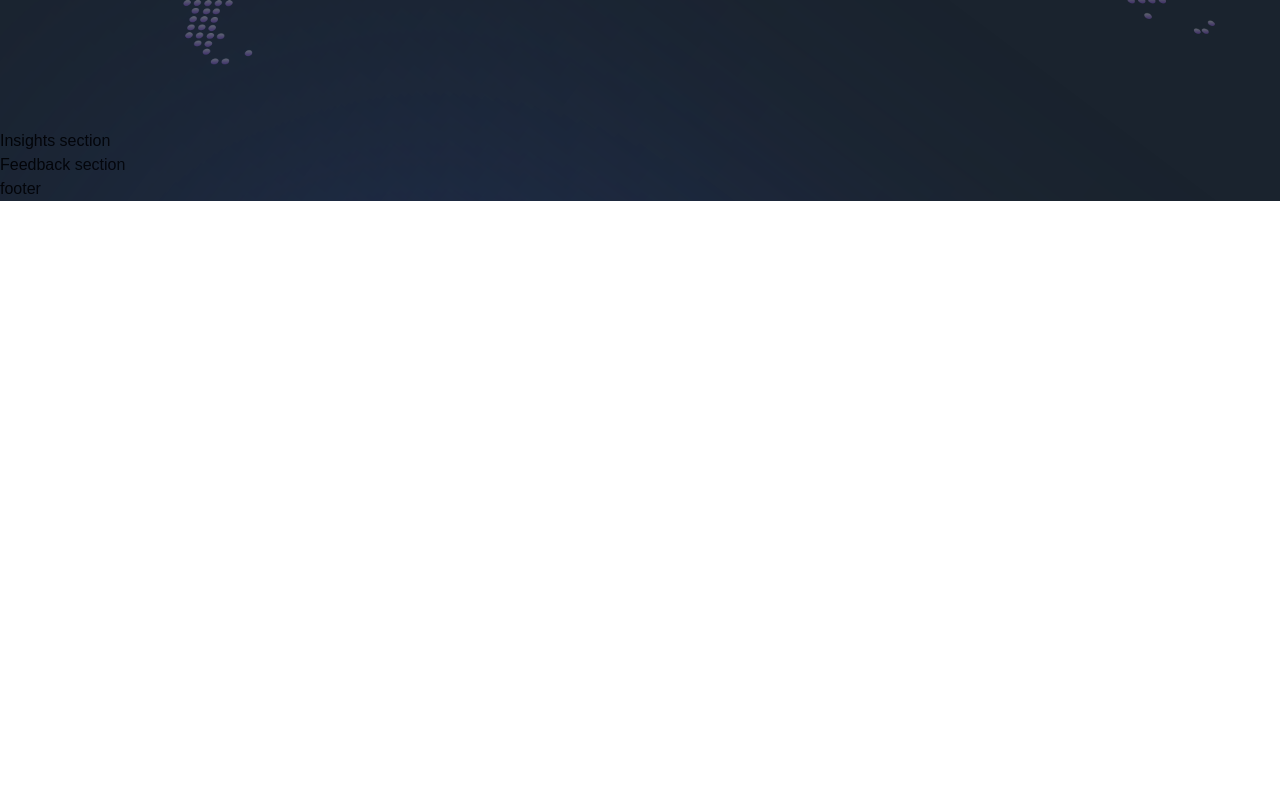
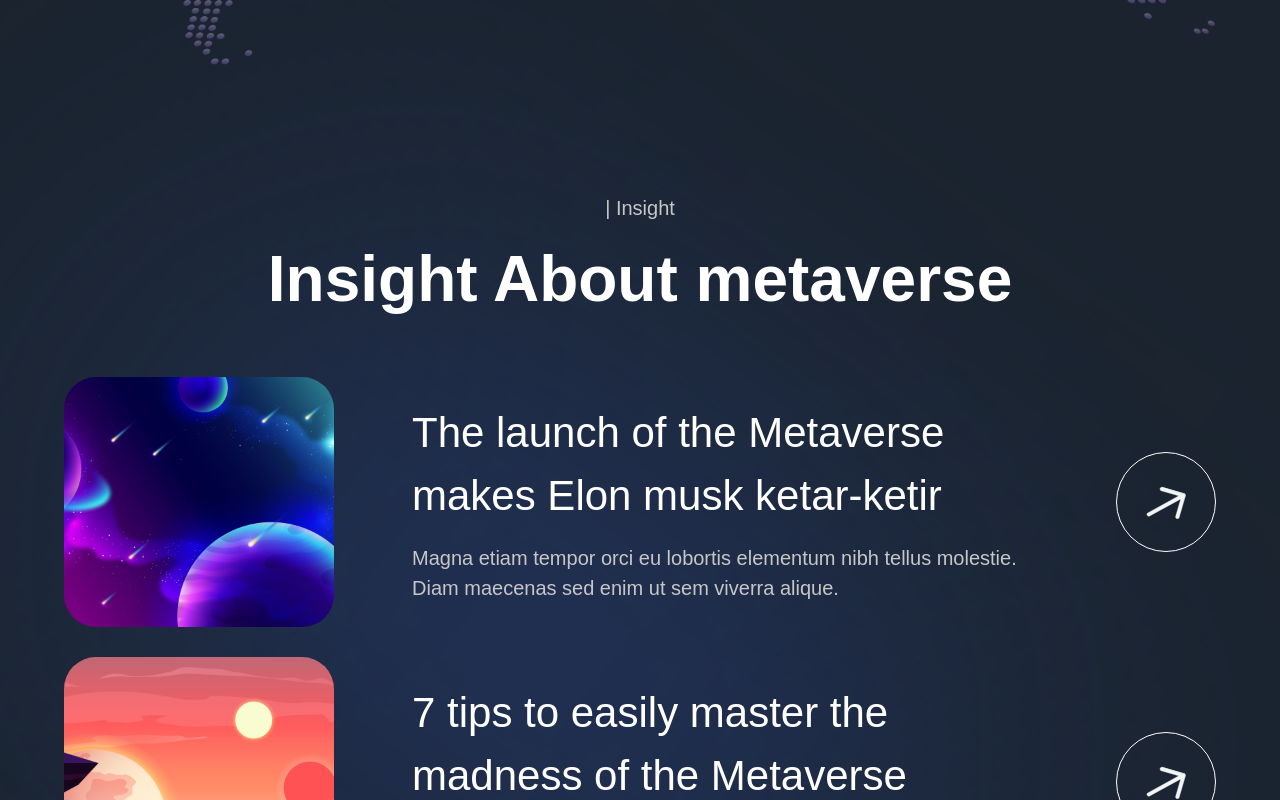
Before and after one commit to naveen-khuntey/metaversus, a Next.js app: page / in a window 1280 px wide. Shown: the part 5020-5820 px from the top of the page. Before the commit the page ends 5221 px from the top, so only its background shows below. Built offline with nearby package versions, Linux system fonts and the light colour scheme; a web font is replaced by a local one.

Commit message:
insight completed

```diff
--- a/components/InsightCard.jsx
+++ b/components/InsightCard.jsx
@@ -1,9 +1,42 @@
 'use client';
 
-const InsightCard = () => (
-  <div>
-    Insight Card
-  </div>
+import { motion } from 'framer-motion';
+import { fadeIn } from '../utils/motion';
+
+const InsightCard = ({ imgUrl, title, subtitle, index }) => (
+  <motion.div
+    variants={fadeIn('up', 'spring', index * 0.5, 1)}
+    className="flex md:flex-row flex-col gap-4"
+  >
+    <img
+      src={imgUrl}
+      alt="planet-01"
+      className="md:w-[270px] w-full h-[250px] rounded-[32px] object-cover"
+    />
+    <div className="w-full flex justify-between items-center">
+      <div className="flex-1 md:ml-[62px] flex flex-col max-w-[650px]">
+        <h4 className="font-normal lg:text-[42px] text-[26px]
+          text-white"
+        >
+          {title}
+        </h4>
+        <p className="mt-[16px] font-normal lg:text-[20px]
+          text-[14px] text-secondary-white"
+        >
+          {subtitle}
+        </p>
+      </div>
+      <div className="lg:flex hidden items-center justify-center
+        w-[100px] h-[100px] rounded-full bg-transparent border-[1px] border-white"
+      >
+        <img
+          src="arrow.svg"
+          alt="arrow"
+          className="w-[40%] h-[40%] object-contain"
+        />
+      </div>
+    </div>
+  </motion.div>
 );
 
 export default InsightCard;
--- a/sections/Insights.jsx
+++ b/sections/Insights.jsx
@@ -1,8 +1,39 @@
 'use client';
 
+import { motion } from 'framer-motion';
+
+import styles from '../styles';
+import { staggerContainer } from '../utils/motion';
+import { insights } from '../constants';
+import { InsightCard, TitleText, TypingText } from '../components';
+
 const Insights = () => (
-  <section>
-    Insights section
+  <section className={`${styles.paddings} relative z-10`}>
+    <motion.div
+      variants={staggerContainer}
+      initial="hidden"
+      whileInView="show"
+      viewport={{ once: false, amount: 0.25 }}
+      className={`${styles.innerWidth} mx-auto flex flex-col`}
+    >
+      <TypingText
+        title="| Insight"
+        textStyles="text-center"
+      />
+      <TitleText
+        title="Insight About metaverse"
+        textStyles="text-center"
+      />
+      <div className="mt-[50px] flex flex-col gap-[30px]">
+        {insights.map((insight, index) => (
+          <InsightCard
+            key={`insight-${index}`}
+            {...insight}
+            index={index + 1}
+          />
+        ))}
+      </div>
+    </motion.div>
   </section>
 );
 
```
